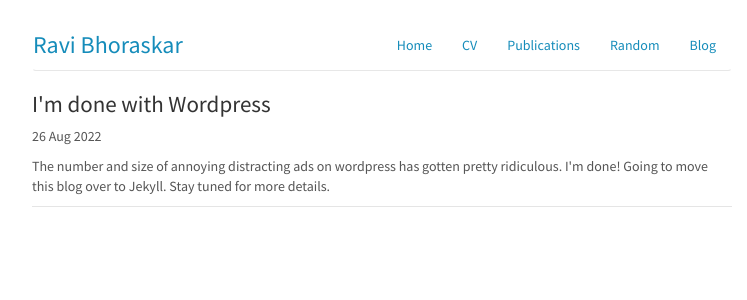
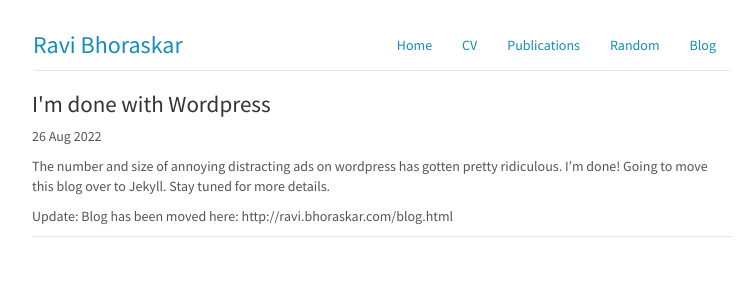
Before and after one commit to ravibhoraskar/ravibhoraskar.github.io, a Jekyll site: the page built from _posts/2022-08-25-im-done-with-wordpress.md, in a window 1280 px wide. Shown: the top 300 px of the page, without its empty margins (258-1005 px from the left). Built offline with Jekyll 4.4.1, drawn with Linux system fonts in a browser that asks for light colours.

Commit message:
html -> md

```diff
--- a/_posts/2022-08-25-im-done-with-wordpress.html
+++ b/_posts/2022-08-25-im-done-with-wordpress.md
@@ -22,6 +22,6 @@
   last_name: Bhoraskar
 permalink: "/2022/08/25/im-done-with-wordpress/"
 ---
-<p><!-- wp:paragraph --></p>
-<p>The number and size of annoying distracting ads on wordpress has gotten pretty ridiculous. I'm done! Going to move this blog over to Jekyll. Stay tuned for more details.</p>
-<p><!-- /wp:paragraph --></p>
+The number and size of annoying distracting ads on wordpress has gotten pretty ridiculous. I'm done! Going to move this blog over to Jekyll. Stay tuned for more details.
+
+Update: Blog has been moved here: http://ravi.bhoraskar.com/blog.html
```
